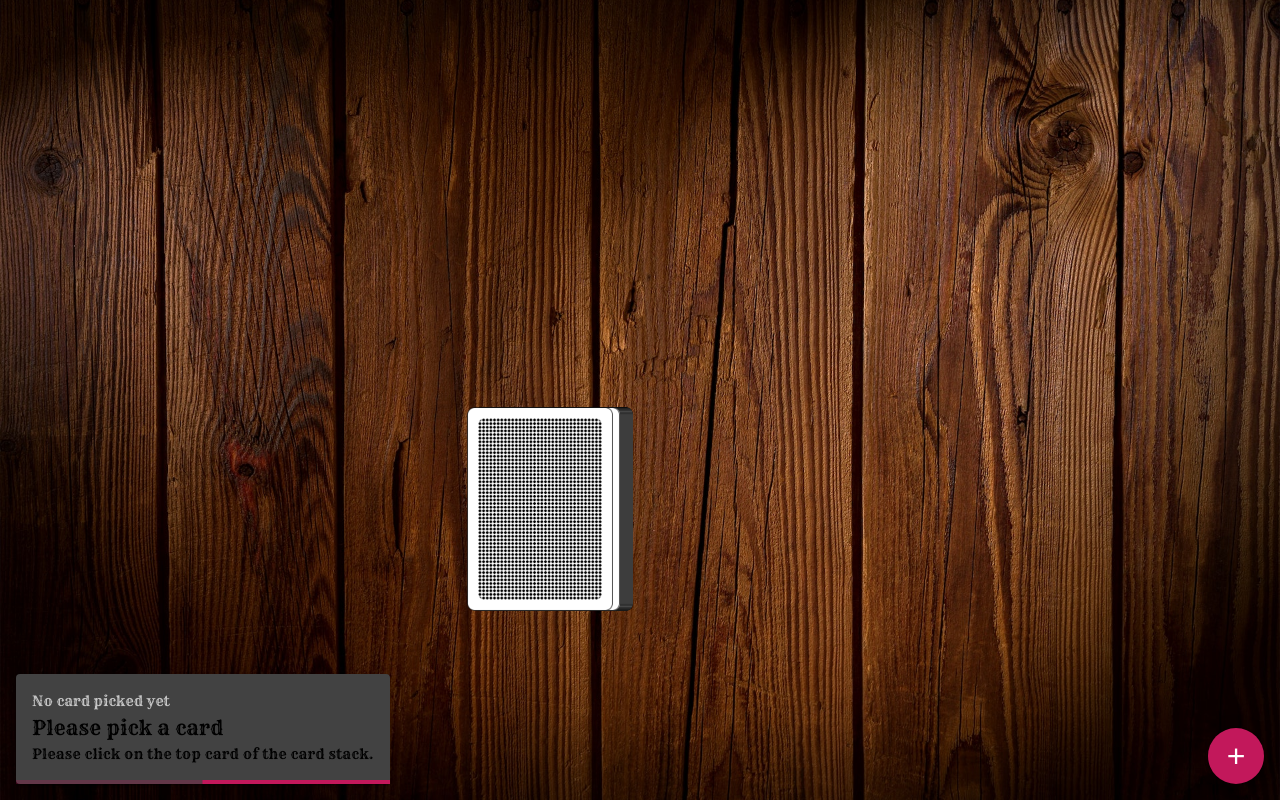
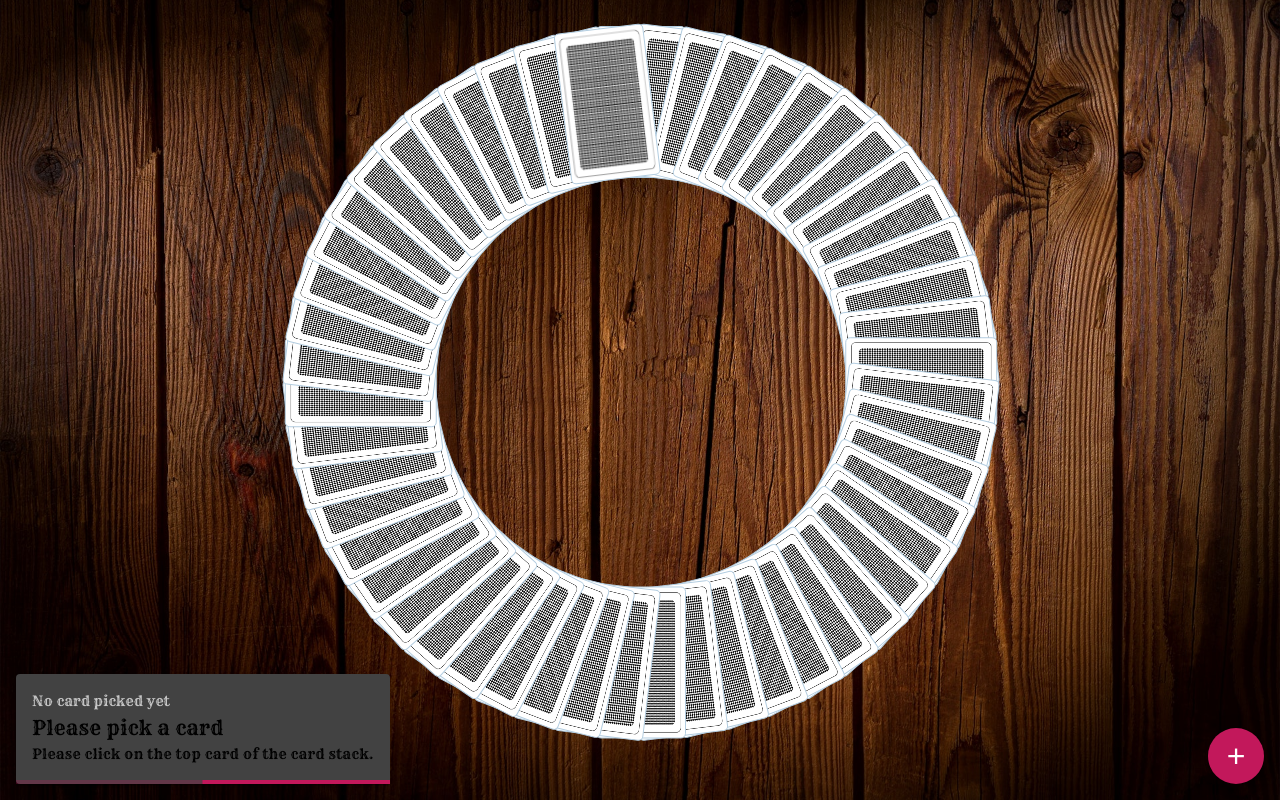
Before and after one commit to RaphaelKono/ringOfFire, an Angular app: page /game in a window 1280 px wide. Built offline with nearby package versions, Linux system fonts and the light colour scheme.

Commit message:
added circular stack

```diff
--- a/src/app/game/game.component.html
+++ b/src/app/game/game.component.html
@@ -7,10 +7,19 @@
 
 <div class="game-screen d-flex align-items-center justify-content-center">
     <div class="card-stack">
-        <img *ngFor="let c of game.stack; let i = index;" [ngStyle]="{'right.px': i*.25}" src="assets/img/cards/card_cover.png">
-        <img (click)="pickCard()" class="top-card" src="assets/img/cards/card_cover.png" style="right: 20px">
+        <!-- <img *ngFor="let c of game.stack; let i = index;" [ngStyle]="{'right.px': i*0, 'top.px':i*0, 'transform': 'rotate('+i*(360/game.stack.length)+'deg)', '-webkit-transform': 'rotate('+i*(360/game.stack.length)+'deg)', '-ms-transform': 'rotate('+i*(360/game.stack.length)+'deg)'}"
+            src="assets/img/cards/card_cover.png">
+        <img (click)="pickCard()" class="top-card" src="assets/img/cards/card_cover.png" style="right: 10px">
         <img *ngFor="let card of game.playedCards;" class="played-card" src="assets/img/cards/{{ card }}.png" style="right: 20px">
-        <img (click)="pickCard()" *ngIf="pickCardAnimation" class="pick-card" src="assets/img/cards/{{ currentCard }}.png" style="right: 20px">
+        <img (click)="pickCard()" *ngIf="pickCardAnimation" class="pick-card" src="assets/img/cards/{{ currentCard }}.png" style="right: 20px"> -->
+    </div>
+
+    <div class="container">
+        <div class="tarot-deck">
+            <ul class="tarot-spread">
+                <li *ngFor="let c of game.stack; let i = index;" [ngStyle]="{'z-index': 1000+1, 'transform': 'rotate('+i*(360/game.stack.length)+'deg)'}"><img [ngStyle]="{'z-index': 1000+i}" src="assets/img/cards/card_cover.png"><img [ngStyle]="{'z-index': 2000+i}" class="card-oracle-image-hidden" src="assets/img/cards/card_cover.png"></li>
+            </ul>
+        </div>
     </div>
 </div>
 
--- a/src/app/game/game.component.scss
+++ b/src/app/game/game.component.scss
@@ -80,3 +80,76 @@
     bottom: 1rem;
     left: 1rem;
 }
+
+//
+.tarot-deck {
+    /* Height based on window dimensions */
+    height: calc(var(--scale) * 8.5);
+    margin: calc(var(--scale) * 0.3) auto;
+}
+
+ul.tarot-spread {
+    /* Setting the required proportions to the cards */
+    width: calc(var(--scale) * 1);
+    height: calc(var(--scale) * 1.7);
+    margin: 0 auto;
+    position: relative;
+    padding: 0;
+    list-style-type: none;
+}
+
+
+/* Media queries to ensure that the circle always fits the screen */
+
+@media (orientation: landscape) {
+    .tarot-deck {
+        --scale: 11vh;
+    }
+}
+
+@media (orientation: portrait) {
+    .tarot-deck {
+        --scale: 11vw;
+    }
+}
+
+.tarot-deck ul.tarot-spread li {
+    border-radius: 5px;
+    padding: 0;
+    border: 1px solid #b3cde0;
+}
+
+ul.tarot-spread li {
+    /* Here we duplicate the size of the parent block */
+    width: inherit;
+    height: inherit;
+    margin: 0;
+    position: absolute;
+    top: 0;
+    left: 0;
+    background: #fff;
+    pointer-events: auto;
+    -webkit-backface-visibility: hidden;
+    backface-visibility: hidden;
+    -webkit-transform-origin: 50% 235% 0px;
+    transform-origin: 50% 235% 0px;
+    transition: transform 20000ms ease-in 0ms;
+}
+
+.tarot-deck li img {
+    display: block;
+    margin: 0 auto;
+    width: 100%;
+    height: 100%;
+    border-radius: 5px;
+    pointer-events: auto;
+    cursor: pointer;
+}
+
+.tarot-deck li img:hover {
+    opacity: 0.75;
+}
+
+.tarot-deck li img.card-oracle-image-hidden {
+    display: none;
+}
```
